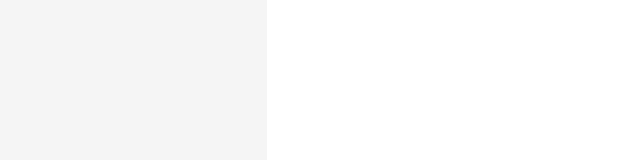
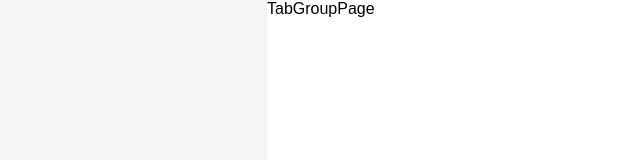
Before and after one commit to 2024-SWE-TEAM-IEEE/gongalgongal-react, a React (Create React App) app: page /tab/group in a window 1280 px wide. Before the commit this address had no page. Shown: the top 160 px of the page, without its empty margins (123-763 px from the left). Built offline with nearby package versions, Linux system fonts and the light colour scheme.

Commit message:
feat : TabGroupPage 추가

```diff
--- a/src/index.tsx
+++ b/src/index.tsx
@@ -2,6 +2,7 @@ import { ConfigProvider } from 'antd'
 import 'antd/dist/reset.css'
 import { MOBILE_CONTAINER_MAX_WIDTH, MOBILE_CONTAINER_MIN_WIDTH } from 'constants/layout'
 import { MainPage } from 'pages/Main'
+import { TabGroupPage } from 'pages/Tab/Group'
 import { TabHomePage } from 'pages/Tab/Home'
 import { UserInfoPage } from 'pages/User/Info'
 import { UserJoinPage } from 'pages/User/Join'
@@ -50,6 +51,7 @@ root.render(
               <Route path="/user/info" element={<UserInfoPage />} />
 
               <Route path="/tab/home" element={<TabHomePage />} />
+              <Route path="/tab/group" element={<TabGroupPage />} />
             </Routes>
           </ContentContainer>
         </Container>
--- /dev/null
+++ b/src/pages/Tab/Group/TabGroupPage.tsx
@@ -0,0 +1,10 @@
+import { FC } from 'react'
+import { Root } from './styled'
+
+type TabGroupPageProps = {
+  className?: string
+}
+
+export const TabGroupPage: FC<TabGroupPageProps> = ({ className }) => {
+  return <Root className={className}>TabGroupPage</Root>
+}
--- /dev/null
+++ b/src/pages/Tab/Group/index.ts
@@ -0,0 +1 @@
+export { TabGroupPage } from './TabGroupPage'
--- /dev/null
+++ b/src/pages/Tab/Group/styled.ts
@@ -0,0 +1,3 @@
+import styled from 'styled-components'
+
+export const Root = styled.div``
```
